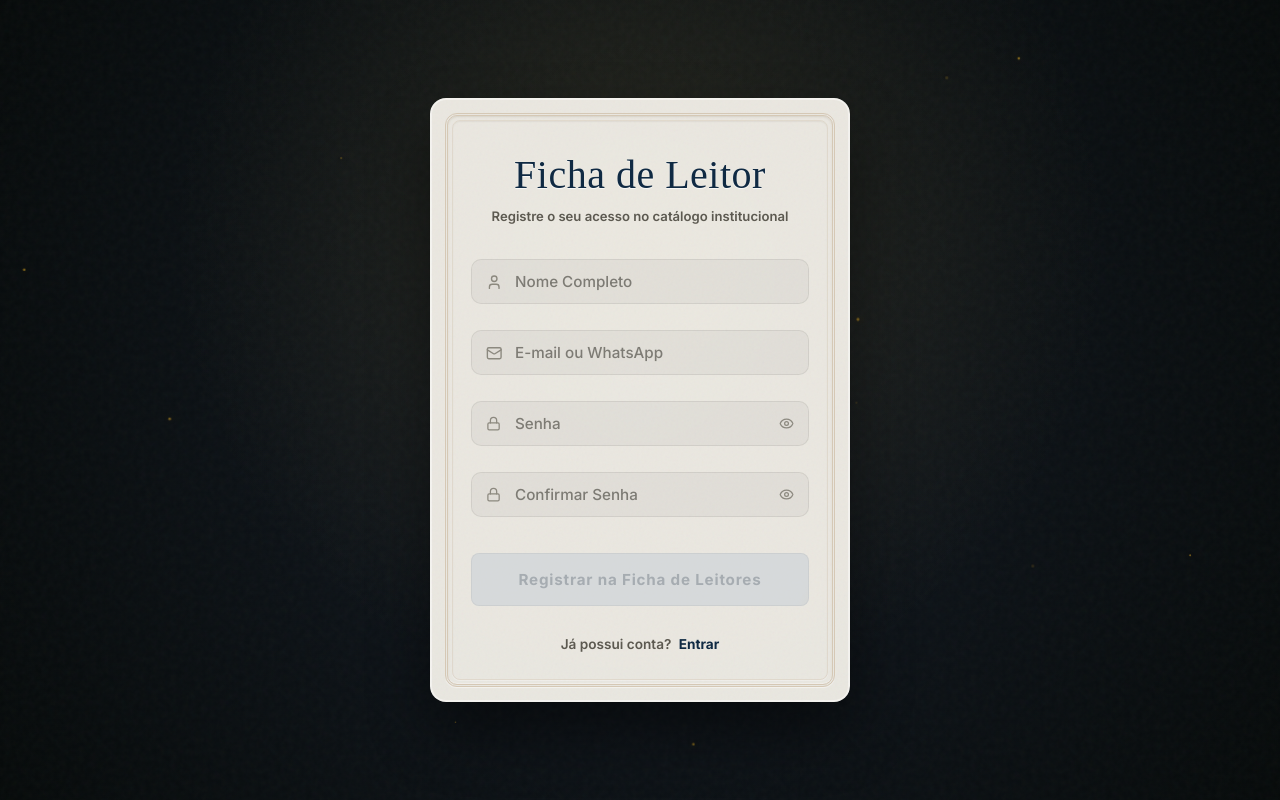
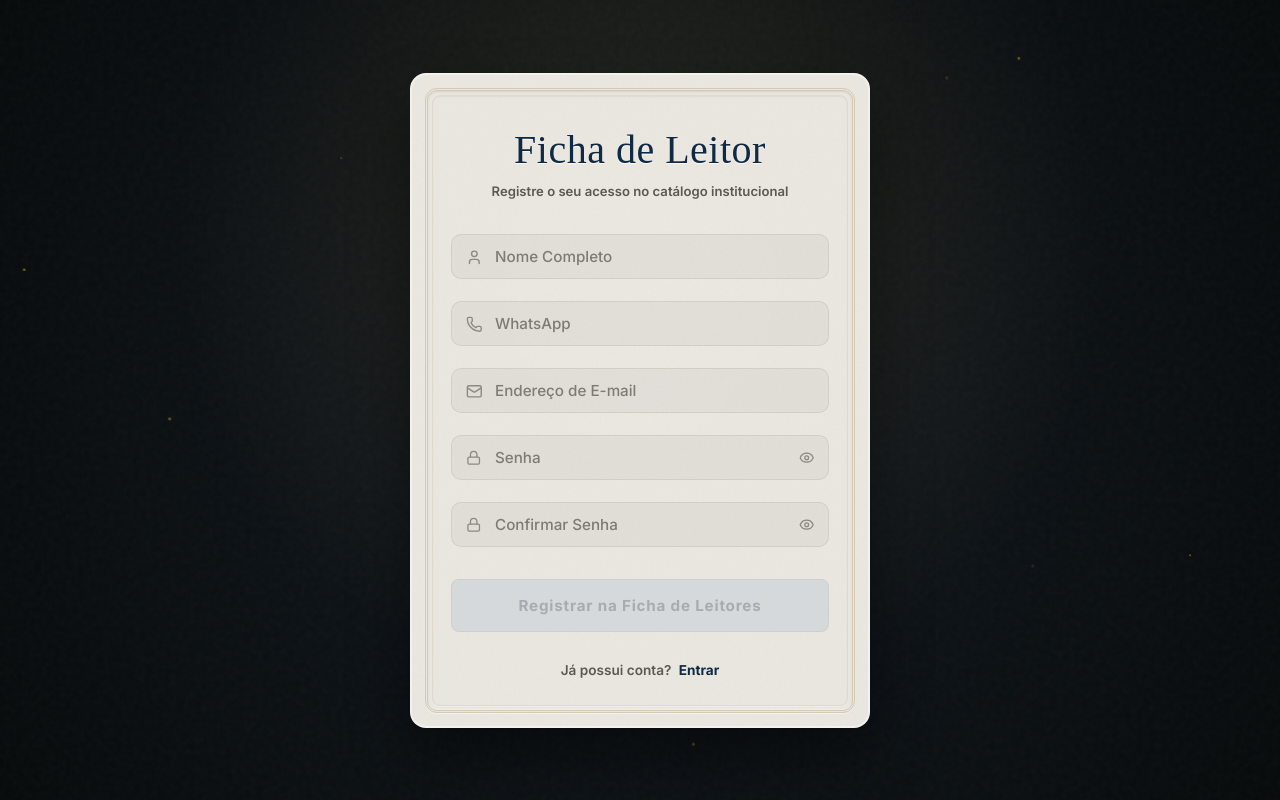
Before and after one commit to Athos-Danilo/nosso-livro, a React (Vite) app in the folder frontend/: page /cadastro in a window 1280 px wide. Built offline with nearby package versions, Linux system fonts and the light colour scheme; a web font is replaced by a local one.

Commit message:
Correções

```diff
--- a/frontend/src/pages/Cadastro.tsx
+++ b/frontend/src/pages/Cadastro.tsx
@@ -6,12 +6,14 @@ import '../styles/index.css';
 
 export const Cadastro: React.FC = () => {
   const [nome, setNome] = useState('');
-  const [emailOuWhatsapp, setEmailOuWhatsapp] = useState('');
+  const [whatsapp, setWhatsapp] = useState('');
+  const [email, setEmail] = useState('');
   const [senha, setSenha] = useState('');
   const [confirmarSenha, setConfirmarSenha] = useState('');
 
   // Estados de erro específicos (validação sob demanda)
   const [erroNome, setErroNome] = useState('');
+  const [erroWhatsapp, setErroWhatsapp] = useState('');
   const [erroEmail, setErroEmail] = useState('');
   const [erroSenha, setErroSenha] = useState('');
   const [erroConfirmarSenha, setErroConfirmarSenha] = useState('');
@@ -21,8 +23,9 @@ export const Cadastro: React.FC = () => {
   const [carregando, setCarregando] = useState(false);
   const [tentouSubmeter, setTentouSubmeter] = useState(false);
 
-  // Estados de foco e toque para animação dos inputs
+  // Estados de foco
   const [nomeFocado, setNomeFocado] = useState(false);
+  const [whatsappFocado, setWhatsappFocado] = useState(false);
   const [emailFocado, setEmailFocado] = useState(false);
   const [senhaFocado, setSenhaFocado] = useState(false);
   const [confirmarSenhaFocado, setConfirmarSenhaFocado] = useState(false);
@@ -41,14 +44,12 @@ export const Cadastro: React.FC = () => {
     const { clientX, clientY } = e;
     const largura = window.innerWidth;
     const altura = window.innerHeight;
-
-    // Parallax suave deslocando até 12px
     const x = (clientX - largura / 2) / (largura / 2) * 12;
     const y = (clientY - altura / 2) / (altura / 2) * 12;
     setMousePos({ x, y });
   };
 
-  // Gerador de Partículas de Poeira de Luz (Dust Motes)
+  // Gerador de Partículas de Poeira de Luz
   const particulas = useRef(
     Array.from({ length: 12 }, (_, i) => ({
       id: i,
@@ -59,50 +60,6 @@ export const Cadastro: React.FC = () => {
       duration: `${Math.random() * 15 + 10}s`
     }))
   );
-
-  // Efeito typewriter de placeholder interativo flutuante para E-mail ou WhatsApp
-  const [placeholderText, setPlaceholderText] = useState('');
-  const [placeholderIndex, setPlaceholderIndex] = useState(0);
-  const [charIndex, setCharIndex] = useState(0);
-  const [isDeleting, setIsDeleting] = useState(false);
-
-  const placeholders = useRef([
-    'exemplo@biblioteca.com',
-    '(11) 99999-8888',
-    'leitor.institucional@nosso.org',
-    '(21) 98888-7777'
-  ]);
-
-  useEffect(() => {
-    let timer: any;
-    const currentFullText = placeholders.current[placeholderIndex];
-
-    const tick = () => {
-      if (!isDeleting) {
-        setPlaceholderText(currentFullText.substring(0, charIndex + 1));
-        setCharIndex(prev => prev + 1);
-
-        if (charIndex >= currentFullText.length - 1) {
-          timer = setTimeout(() => setIsDeleting(true), 2500);
-          return;
-        }
-      } else {
-        setPlaceholderText(currentFullText.substring(0, charIndex - 1));
-        setCharIndex(prev => prev - 1);
-
-        if (charIndex <= 1) {
-          setIsDeleting(false);
-          setPlaceholderIndex(prev => (prev + 1) % placeholders.current.length);
-          setCharIndex(0);
-          return;
-        }
-      }
-      timer = setTimeout(tick, isDeleting ? 40 : 80);
-    };
-
-    timer = setTimeout(tick, 100);
-    return () => clearTimeout(timer);
-  }, [charIndex, isDeleting, placeholderIndex]);
 
   // Limpeza de timers no desmonte
   useEffect(() => {
@@ -132,13 +89,8 @@ export const Cadastro: React.FC = () => {
     }
   };
 
-  const handleEmailWhatsappChange = (val: string) => {
-    const regexLetras = /[a-zA-Z]/;
-    if (regexLetras.test(val)) {
-      setEmailOuWhatsapp(val);
-    } else {
-      setEmailOuWhatsapp(formatarWhatsapp(val));
-    }
+  const handleWhatsappChange = (val: string) => {
+    setWhatsapp(formatarWhatsapp(val));
   };
 
   // Medidor Temático de Força da Senha
@@ -163,7 +115,7 @@ export const Cadastro: React.FC = () => {
     setForcaSenha(calcularForcaSenha(senha));
   }, [senha]);
 
-  // Validador de Nome Completo
+  // Validadores
   const validarNome = (valor: string) => {
     if (!valor.trim()) {
       return 'Este campo é obrigatório.';
@@ -174,31 +126,28 @@ export const Cadastro: React.FC = () => {
     return '';
   };
 
-  // Validador de E-mail ou WhatsApp
-  const validarEmailOuWhatsapp = (valor: string) => {
+  const validarWhatsapp = (valor: string) => {
     if (!valor.trim()) {
       return 'Este campo é obrigatório.';
     }
-
-    const regexEmail = /^[^\s@]+@[^\s@]+\.[^\s@]+$/;
-    const regexApenasNumeros = /^\d+$/;
     const apenasNum = valor.replace(/\D/g, '');
-
-    if (valor.includes('@')) {
-      if (!regexEmail.test(valor)) {
-        return 'Insira um endereço de e-mail válido.';
-      }
-    } else if (regexApenasNumeros.test(apenasNum) && apenasNum.length > 0) {
-      if (apenasNum.length < 11) {
-        return 'O número de WhatsApp deve conter pelo menos 11 dígitos (com DDD).';
-      }
-    } else {
-      return 'Insira um e-mail válido ou os números do seu WhatsApp.';
+    if (apenasNum.length < 11) {
+      return 'O WhatsApp deve conter pelo menos 11 dígitos (com DDD).';
     }
     return '';
   };
 
-  // Validador de Senha
+  const validarEmail = (valor: string) => {
+    if (!valor.trim()) {
+      return 'Este campo é obrigatório.';
+    }
+    const regexEmail = /^[^\s@]+@[^\s@]+\.[^\s@]+$/;
+    if (!regexEmail.test(valor)) {
+      return 'Insira um endereço de e-mail válido.';
+    }
+    return '';
+  };
+
   const validarSenha = (valor: string) => {
     if (!valor) {
       return 'A senha é obrigatória.';
@@ -209,7 +158,6 @@ export const Cadastro: React.FC = () => {
     return '';
   };
 
-  // Validador de Confirmação de Senha
   const validarConfirmarSenha = (valor: string, senhaOriginal: string) => {
     if (!valor) {
       return 'A confirmação da senha é obrigatória.';
@@ -228,10 +176,16 @@ export const Cadastro: React.FC = () => {
   }, [nome]);
 
   useEffect(() => {
-    setErroEmail(validarEmailOuWhatsapp(emailOuWhatsapp));
+    setErroWhatsapp(validarWhatsapp(whatsapp));
     setTentouSubmeter(false);
     setErroGlobal('');
-  }, [emailOuWhatsapp]);
+  }, [whatsapp]);
+
+  useEffect(() => {
+    setErroEmail(validarEmail(email));
+    setTentouSubmeter(false);
+    setErroGlobal('');
+  }, [email]);
 
   useEffect(() => {
     setErroSenha(validarSenha(senha));
@@ -257,35 +211,32 @@ export const Cadastro: React.FC = () => {
     setTentouSubmeter(true);
 
     const erroN = validarNome(nome);
-    const erroE = validarEmailOuWhatsapp(emailOuWhatsapp);
+    const erroW = validarWhatsapp(whatsapp);
+    const erroE = validarEmail(email);
     const erroS = validarSenha(senha);
     const erroC = validarConfirmarSenha(confirmarSenha, senha);
 
     setErroNome(erroN);
+    setErroWhatsapp(erroW);
     setErroEmail(erroE);
     setErroSenha(erroS);
     setErroConfirmarSenha(erroC);
 
-    if (erroN || erroE || erroS || erroC) {
+    if (erroN || erroW || erroE || erroS || erroC) {
       return;
     }
 
     setCarregando(true);
-
-    // Identifica se digitou e-mail ou whatsapp
-    const apenasNum = emailOuWhatsapp.replace(/\D/g, '');
-    const isWhatsapp = !emailOuWhatsapp.includes('@') && apenasNum.length >= 11;
-
-    const emailFinal = isWhatsapp ? '' : emailOuWhatsapp;
-    const whatsappFinal = isWhatsapp ? apenasNum : '';
+    const whatsappLimpo = whatsapp.replace(/\D/g, '');
 
     try {
-      await cadastro(nome, emailFinal, whatsappFinal, senha);
+      await cadastro(nome, email, whatsappLimpo, senha);
       setSucesso(true);
 
-      // Limpeza de cache de inputs pós sucesso
+      // Limpeza de cache
       setNome('');
-      setEmailOuWhatsapp('');
+      setWhatsapp('');
+      setEmail('');
       setSenha('');
       setConfirmarSenha('');
 
@@ -299,15 +250,14 @@ export const Cadastro: React.FC = () => {
     }
   };
 
-  const botaoDesativado = !nome.trim() || !emailOuWhatsapp.trim() || senha.length < 6 || !confirmarSenha || carregando;
+  const botaoDesativado = !nome.trim() || !whatsapp.trim() || !email.trim() || senha.length < 6 || !confirmarSenha || carregando;
 
   return (
     <div
       className="tela-santuario-literario"
       onMouseMove={handleMouseMove}
     >
-
-      {/* Partículas douradas de poeira de luz */}
+      {/* Partículas douradas */}
       <div
         style={{
           position: 'absolute',
@@ -342,15 +292,13 @@ export const Cadastro: React.FC = () => {
         className={`card-santuario ${carregando ? 'pulsar-loading' : ''} animar-entrada`}
         style={{
           transform: `translate3d(${mousePos.x}px, ${mousePos.y}px, 0)`,
-          transition: carregando ? 'none' : 'transform 0.15s cubic-bezier(0.25, 0.46, 0.45, 0.94)'
+          transition: carregando ? 'none' : 'transform 0.15s cubic-bezier(0.25, 0.46, 0.45, 0.94)',
+          maxWidth: '460px' // Um pouco mais largo para acomodar os campos extras confortavelmente
         }}
       >
-
-        {/* Moldura dupla em relevo */}
         <div className="card-santuario-moldura" />
 
         {sucesso ? (
-          /* Carimbo "APROVADO" de Sucesso do Bibliotecário */
           <div style={{
             display: 'flex',
             flexDirection: 'column',
@@ -376,9 +324,7 @@ export const Cadastro: React.FC = () => {
                 boxShadow: '0 8px 24px rgba(46, 125, 50, 0.1)',
                 display: 'flex',
                 alignItems: 'center',
-                gap: '10px',
-                backgroundImage: 'linear-gradient(rgba(255,255,255,0.03) 50%, rgba(0,0,0,0.03) 50%), linear-gradient(90deg, rgba(255,255,255,0.03) 50%, rgba(0,0,0,0.03) 50%)',
-                backgroundSize: '3px 3px'
+                gap: '10px'
               }}
             >
               <CheckCircle size={26} />
@@ -398,9 +344,7 @@ export const Cadastro: React.FC = () => {
             </p>
           </div>
         ) : (
-          /* Formulário de Registro Ativo */
           <>
-            {/* Cabeçalho da Ficha */}
             <div style={{ display: 'flex', flexDirection: 'column', alignItems: 'center', marginBottom: '32px', position: 'relative', zIndex: 2 }}>
               <h1 className="titulo-santuario" style={{ fontSize: '2.5rem' }}>
                 Ficha de Leitor
@@ -410,18 +354,18 @@ export const Cadastro: React.FC = () => {
               </p>
             </div>
 
-            {/* Erro Global da API */}
+            {/* Erro Global */}
             {erroGlobal && (
-              <div style={{ display: 'flex', justifyContent: 'center', marginTop: '24px', marginBottom: '40px', position: 'relative', zIndex: 2 }}>
+              <div style={{ display: 'flex', justifyContent: 'center', marginTop: '12px', marginBottom: '24px', position: 'relative', zIndex: 2 }}>
                 <div className="carimbo-erro animar-tremor" style={{ margin: 0 }}>
                   <AlertCircle size={18} style={{ flexShrink: 0 }} />
-                  <span>DUPLICADO: {erroGlobal}</span>
+                  <span>REGISTRO: {erroGlobal}</span>
                 </div>
               </div>
             )}
 
             {/* Formulário */}
-            <form onSubmit={handleSubmeter} style={{ display: 'flex', flexDirection: 'column', gap: '24px', position: 'relative', zIndex: 2 }} noValidate>
+            <form onSubmit={handleSubmeter} style={{ display: 'flex', flexDirection: 'column', gap: '20px', position: 'relative', zIndex: 2 }} noValidate>
 
               {/* Campo Nome Completo */}
               <div className={`campo-wrapper ${nomeFocado || nome ? 'focado preenchido' : ''}`}>
@@ -452,27 +396,51 @@ export const Cadastro: React.FC = () => {
                 )}
               </div>
 
-              {/* Campo E-mail ou WhatsApp */}
-              <div className={`campo-wrapper ${emailFocado || emailOuWhatsapp ? 'focado preenchido' : ''}`}>
-                <label htmlFor="input-cadastro-email-whatsapp" className="label-santuario-flutuante">
-                  E-mail ou WhatsApp
+              {/* Campo WhatsApp */}
+              <div className={`campo-wrapper ${whatsappFocado || whatsapp ? 'focado preenchido' : ''}`}>
+                <label htmlFor="input-cadastro-whatsapp" className="label-santuario-flutuante">
+                  WhatsApp
+                </label>
+                <div className="input-santuario" style={{
+                  border: (erroWhatsapp && tentouSubmeter) ? '1px solid var(--cor-vermelho-ferrugem)' : undefined,
+                  boxShadow: (erroWhatsapp && tentouSubmeter) ? '0 0 0 3px rgba(163, 40, 20, 0.15)' : undefined
+                }}>
+                  <Phone size={18} color={(erroWhatsapp && tentouSubmeter) ? 'var(--cor-vermelho-ferrugem)' : undefined} />
+                  <input
+                    id="input-cadastro-whatsapp"
+                    type="text"
+                    className="input-santuario-inner"
+                    value={whatsapp}
+                    onChange={(e) => handleWhatsappChange(e.target.value)}
+                    onFocus={() => setWhatsappFocado(true)}
+                    onBlur={() => setWhatsappFocado(false)}
+                    disabled={carregando}
+                    required
+                  />
+                </div>
+                {erroWhatsapp && tentouSubmeter && (
+                  <span className="carimbo-erro">
+                    INVÁLIDO: {erroWhatsapp}
+                  </span>
+                )}
+              </div>
+
+              {/* Campo E-mail */}
+              <div className={`campo-wrapper ${emailFocado || email ? 'focado preenchido' : ''}`}>
+                <label htmlFor="input-cadastro-email" className="label-santuario-flutuante">
+                  Endereço de E-mail
                 </label>
                 <div className="input-santuario" style={{
                   border: (erroEmail && tentouSubmeter) ? '1px solid var(--cor-vermelho-ferrugem)' : undefined,
                   boxShadow: (erroEmail && tentouSubmeter) ? '0 0 0 3px rgba(163, 40, 20, 0.15)' : undefined
                 }}>
-                  {emailOuWhatsapp.includes('@') || !emailOuWhatsapp.replace(/\D/g, '') ? (
-                    <Mail size={18} color={(erroEmail && tentouSubmeter) ? 'var(--cor-vermelho-ferrugem)' : undefined} />
-                  ) : (
-                    <Phone size={18} color={(erroEmail && tentouSubmeter) ? 'var(--cor-vermelho-ferrugem)' : undefined} />
-                  )}
+                  <Mail size={18} color={(erroEmail && tentouSubmeter) ? 'var(--cor-vermelho-ferrugem)' : undefined} />
                   <input
-                    id="input-cadastro-email-whatsapp"
-                    type="text"
+                    id="input-cadastro-email"
+                    type="email"
                     className="input-santuario-inner"
-                    placeholder={emailFocado ? placeholderText : ''}
-                    value={emailOuWhatsapp}
-                    onChange={(e) => handleEmailWhatsappChange(e.target.value)}
+                    value={email}
+                    onChange={(e) => setEmail(e.target.value)}
                     onFocus={() => setEmailFocado(true)}
                     onBlur={() => setEmailFocado(false)}
                     disabled={carregando}
@@ -525,7 +493,7 @@ export const Cadastro: React.FC = () => {
                   </button>
                 </div>
 
-                {/* Medidor de Força da Senha */}
+                {/* Medidor de Força */}
                 {senha && (
                   <div className="senha-forca-container" style={{ marginTop: '8px', display: 'flex', flexDirection: 'column', gap: '4px' }}>
                     <div style={{ display: 'flex', gap: '4px', height: '4px', width: '100%', borderRadius: '2px', overflow: 'hidden', backgroundColor: 'rgba(0,0,0,0.06)' }}>
@@ -600,7 +568,7 @@ export const Cadastro: React.FC = () => {
                 )}
               </div>
 
-              {/* Botão Submeter Ficha */}
+              {/* Botão Submeter */}
               <button
                 id="btn-submeter-cadastro"
                 type="submit"
@@ -624,7 +592,6 @@ export const Cadastro: React.FC = () => {
               </button>
             </form>
 
-            {/* Login Link no Rodapé */}
             <div style={{ textAlign: 'center', marginTop: '28px', fontSize: '0.85rem', color: '#5c5950', fontWeight: 600, position: 'relative', zIndex: 2 }}>
               Já possui conta?{' '}
               <Link to="/login" className="btn-cadastro-santuario" style={{ marginLeft: '4px' }}>
```
Also changed, not shown: 1 other file (tests, documents, lock files or other folders).
